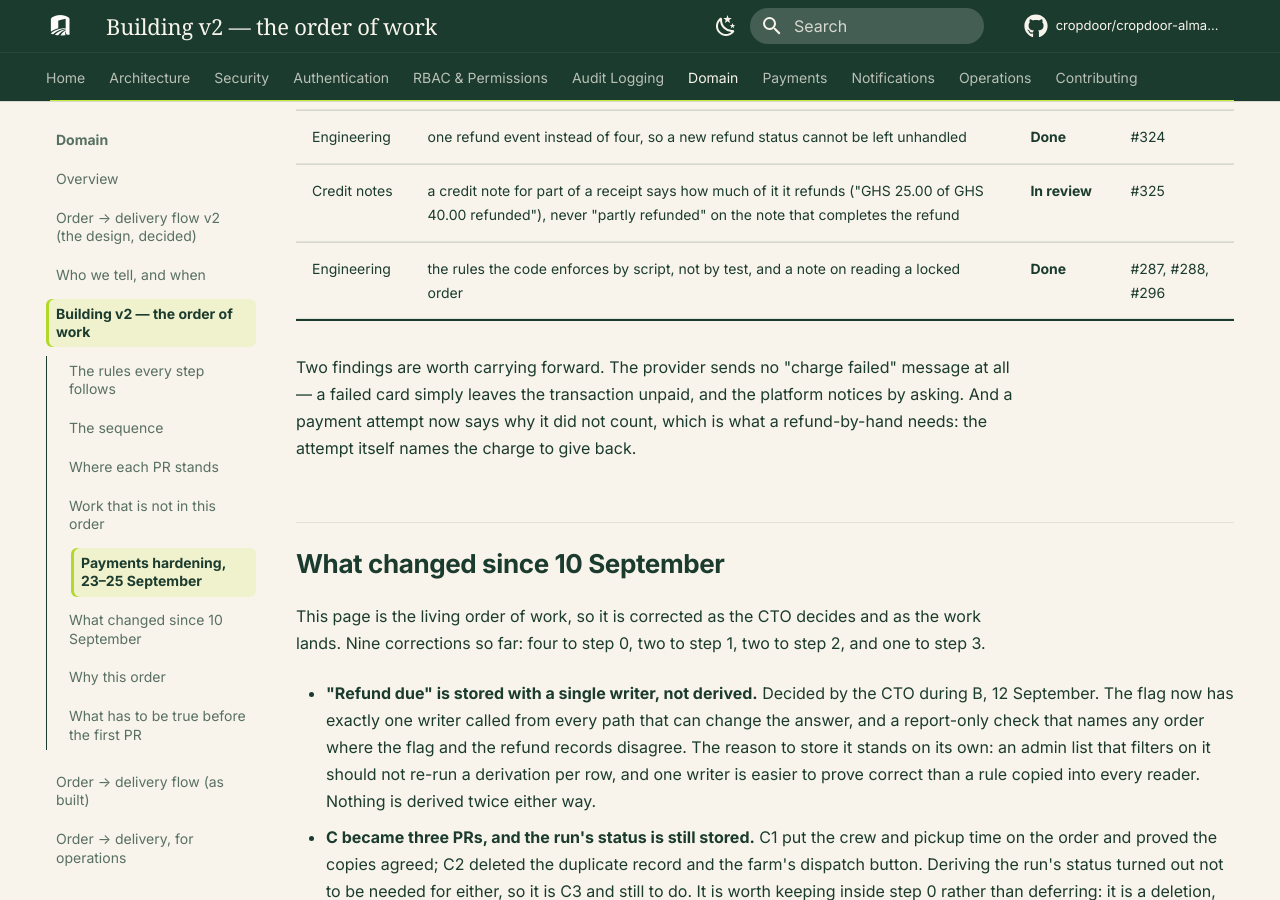
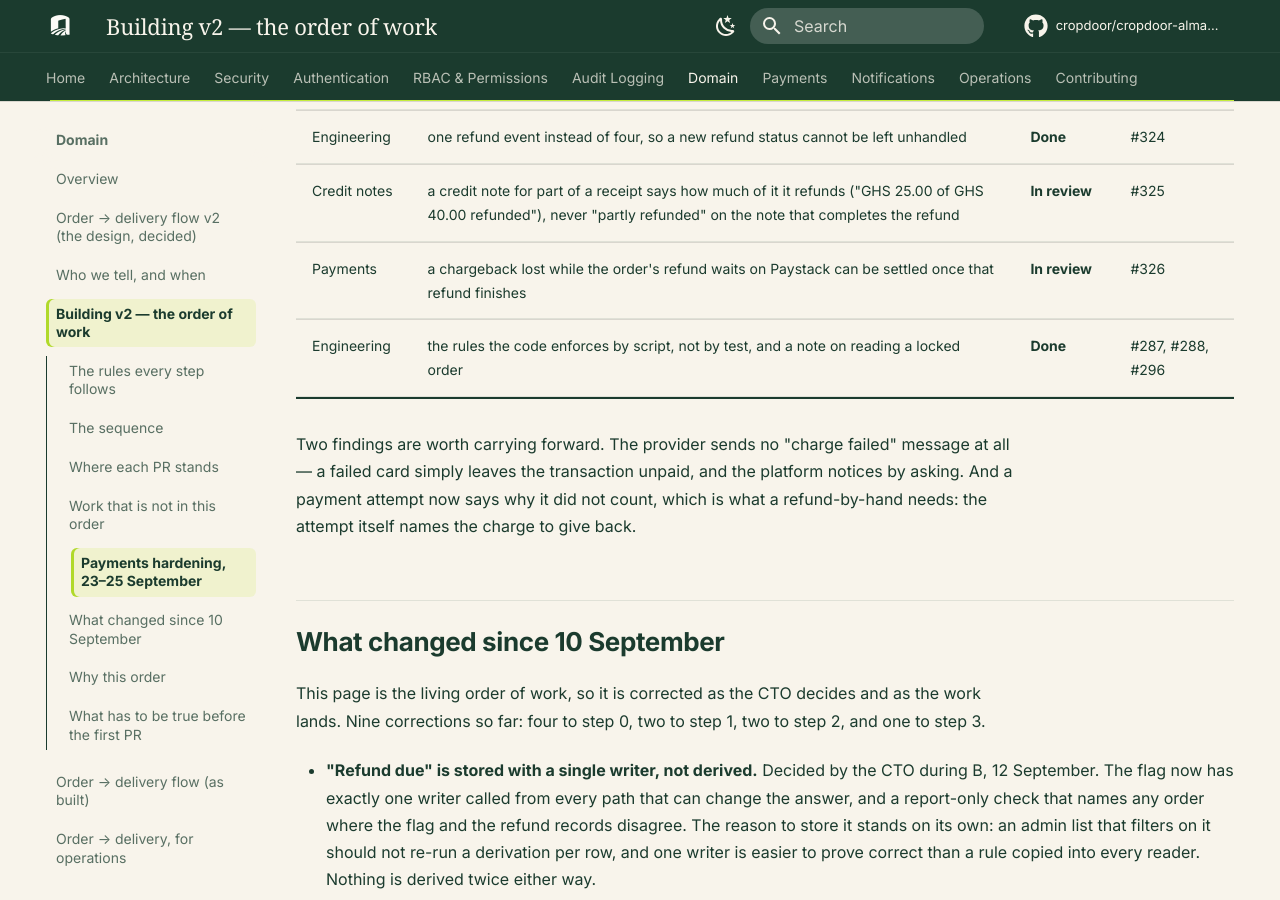
Before and after one commit to cropdoor/cropdoor-almanac, an MkDocs documentation site: the page built from docs/domain/order-delivery-flow-v2-build-order.md, in a window 1280 px wide and 900 px high, scrolled down 11085 px. Built offline with MkDocs 1.6.1 and Material for MkDocs 9.7.7, drawn with Linux system fonts in a browser that asks for light colours; some web fonts are replaced; comment, search, counter and statistics services are not loaded.

Commit message:
tracker: a chargeback lost while a refund is parked can be settled, in review (#326)

```diff
--- a/docs/domain/order-delivery-flow-v2-build-order.md
+++ b/docs/domain/order-delivery-flow-v2-build-order.md
@@ -143,6 +143,7 @@ Found while building step 3's refunds and while testing against the real payment
 | Refunds | a refund of the delivery fee alone no longer asks who bears it, and reverses only the fee | **Done** | #323 |
 | Engineering | one refund event instead of four, so a new refund status cannot be left unhandled | **Done** | #324 |
 | Credit notes | a credit note for part of a receipt says how much of it it refunds ("GHS 25.00 of GHS 40.00 refunded"), never "partly refunded" on the note that completes the refund | **In review** | #325 |
+| Payments | a chargeback lost while the order's refund waits on Paystack can be settled once that refund finishes | **In review** | #326 |
 | Engineering | the rules the code enforces by script, not by test, and a note on reading a locked order | **Done** | #287, #288, #296 |
 
 Two findings are worth carrying forward. The provider sends no "charge failed" message at all — a failed card simply leaves the transaction unpaid, and the platform notices by asking. And a payment attempt now says why it did not count, which is what a refund-by-hand needs: the attempt itself names the charge to give back.
```
